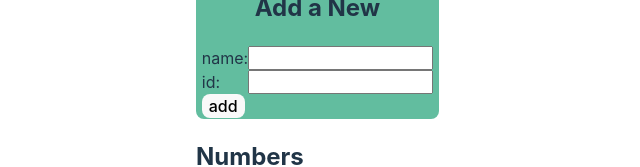
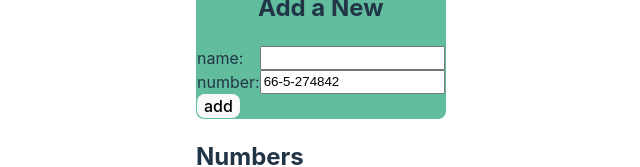
Before and after one commit to goldjared/phonebook-front, a React (Vite) app: page / in a window 1280 px wide. Shown: the part 131-298 px from the top of the page, without its empty margins (284-924 px from the left). Built offline with nearby package versions, Linux system fonts and the light colour scheme; no server answers.

Commit message:
refactor form to use random gen number val, take num input instead id

```diff
--- a/src/components/AddForm.tsx
+++ b/src/components/AddForm.tsx
@@ -1,11 +1,17 @@
-import axios from 'axios';
 import type { PersonEntry } from '../types/phonebookTypes';
 import { useState } from 'react';
 import peopleService from '../services/people';
 
+const randomVal = (max: number): number => {
+  return Math.floor(Math.random() * max);
+};
+
+const numberGen = (): string =>
+  randomVal(100) + '-' + randomVal(100) + '-' + randomVal(1000000);
+
 const AddForm = ({ persons, setPersons }) => {
   const [newName, setNewName] = useState('');
-  const [newId, setNewId] = useState('');
+  const [newNum, setNewNum] = useState(numberGen());
 
   const handleNameChange = (event) => {
     console.log(event.target.value);
@@ -14,7 +20,7 @@ const AddForm = ({ persons, setPersons }) => {
 
   const handleNumberChange = (event) => {
     console.log(event.target.value);
-    setNewId(event.target.value);
+    setNewNum(event.target.value);
   };
 
   const addPerson = (event) => {
@@ -22,7 +28,7 @@ const AddForm = ({ persons, setPersons }) => {
     console.log('button clicked', event.target);
     const phoneObj: PersonEntry = {
       name: newName,
-      id: newId,
+      number: newNum,
     };
     let personExists: boolean = persons.some(
       (person) => person.name.toLowerCase() === newName.toLowerCase()
@@ -36,7 +42,7 @@ const AddForm = ({ persons, setPersons }) => {
 
         setPersons(persons.concat(phoneObj));
         setNewName('');
-        setNewId('');
+        setNewNum(numberGen());
       });
     }
 
@@ -52,7 +58,7 @@ const AddForm = ({ persons, setPersons }) => {
           name: <input value={newName} onChange={handleNameChange} />
         </div>
         <div className='form-input'>
-          id: <input value={newId} onChange={handleNumberChange} />
+          number: <input value={newNum} onChange={handleNumberChange} />
         </div>
         <div>
           <button type='submit'>add</button>
```
